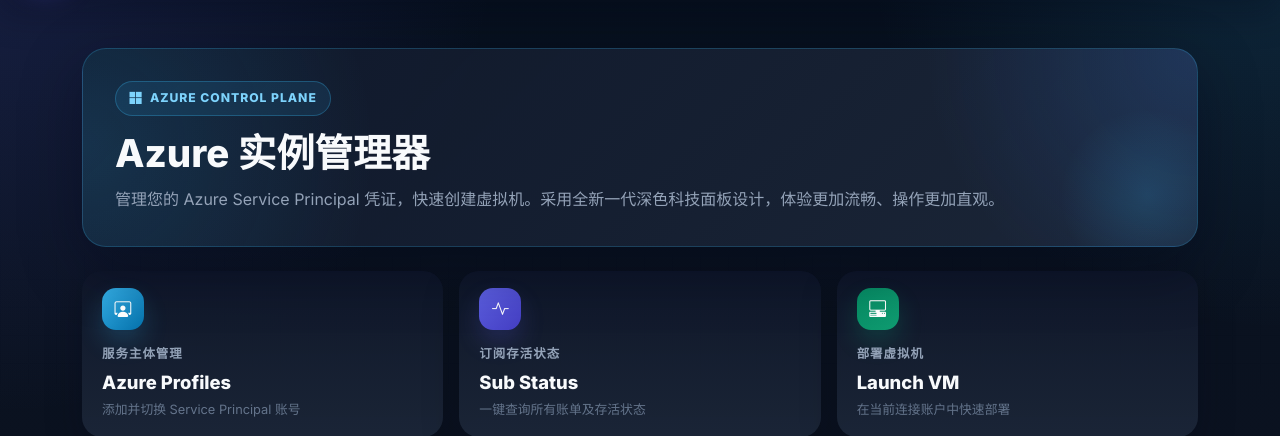
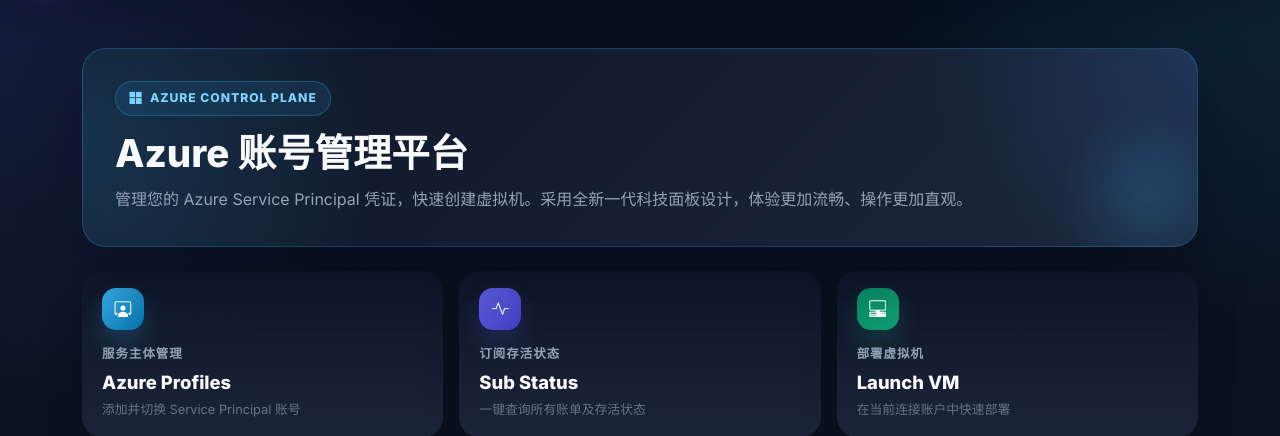
Before and after one commit to SIJULY/cloud_manager_pro, a Flask app: template templates/azure.html in a window 1280 px wide. Shown: the part 85-521 px from the top of the page. Run offline with Flask 3, Linux system fonts and the light colour scheme; the template is opened without the code that fills it, so the values that code supplies are empty.

Commit message:
Update azure.html

```diff
--- a/templates/azure.html
+++ b/templates/azure.html
@@ -73,8 +73,8 @@
     <div class="azure-shell">
         <section class="azure-hero">
             <div class="oci-badge"><i class="bi bi-microsoft"></i>Azure Control Plane</div>
-            <h1 class="oci-hero-title">Azure 实例管理器</h1>
-            <p class="oci-hero-desc">管理您的 Azure Service Principal 凭证，快速创建虚拟机。采用全新一代深色科技面板设计，体验更加流畅、操作更加直观。</p>
+            <h1 class="oci-hero-title">Azure 账号管理平台</h1>
+            <p class="oci-hero-desc">管理您的 Azure Service Principal 凭证，快速创建虚拟机。采用全新一代科技面板设计，体验更加流畅、操作更加直观。</p>
         </section>
 
         <section class="oci-stat-grid">
```
